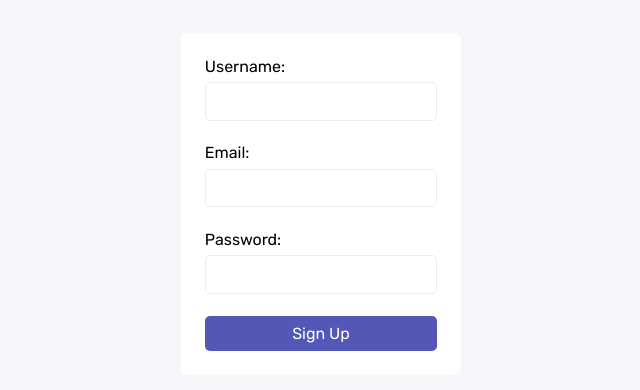
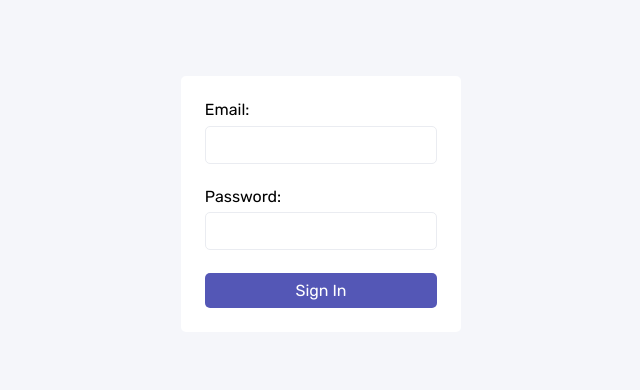
Before and after one commit to takwa-laffet/comment-section-full, a React (Vite) app in the folder frontend/: page / in a window 1280 px wide. Shown: the part 196-586 px from the top of the page, without its empty margins (319-959 px from the left). Built offline with nearby package versions, Linux system fonts and the light colour scheme.

Commit message:
added the login functionality to the frontend

```diff
--- a/frontend/src/App.tsx
+++ b/frontend/src/App.tsx
@@ -1,12 +1,13 @@
 import CommentSection from './components/CommentSection'
 import SignUp from './components/SignUp'
+import SignIn from './components/SignIn'
 import StateProvider from './context'
 
 function App() {
   return (
     <div className="App">
       <StateProvider>
-        <SignUp />
+        <SignIn />
       </StateProvider>
     </div>
   )
--- /dev/null
+++ b/frontend/src/components/SignIn.tsx
@@ -0,0 +1,44 @@
+function SignIn() {
+  const handleSubmit: React.FormEventHandler = e => {
+    e.preventDefault()
+
+    const formElem = e.currentTarget as HTMLFormElement
+    const formData = new FormData(formElem)
+
+    try {
+      fetch('http://localhost:3000/auth/login', {
+        method: 'POST',
+        headers: {
+          'Content-Type': 'application/json'
+        },
+        body: JSON.stringify({
+          email: formData.get('email'),
+          password: formData.get('password')
+        })
+      })
+      .then(async res => console.log(await res.json()))
+    } catch (e) {
+      console.error(e)
+    }
+  }
+
+  return (
+    <div className="sign-in">
+      <form action="#" onSubmit={handleSubmit}>
+        <fieldset>
+          <label htmlFor="email">Email:</label>
+          <input type="text" name='email' id='email' />
+        </fieldset>
+
+        <fieldset>
+          <label htmlFor="password">Password:</label>
+          <input type="password" name='password' id='password' />
+        </fieldset>
+
+        <button>Sign In</button>
+      </form>
+    </div>
+  )
+}
+
+export default SignIn
```
Also changed, not shown: frontend/src/components/SignIn.jsx (deleted, +0 -20 lines).
